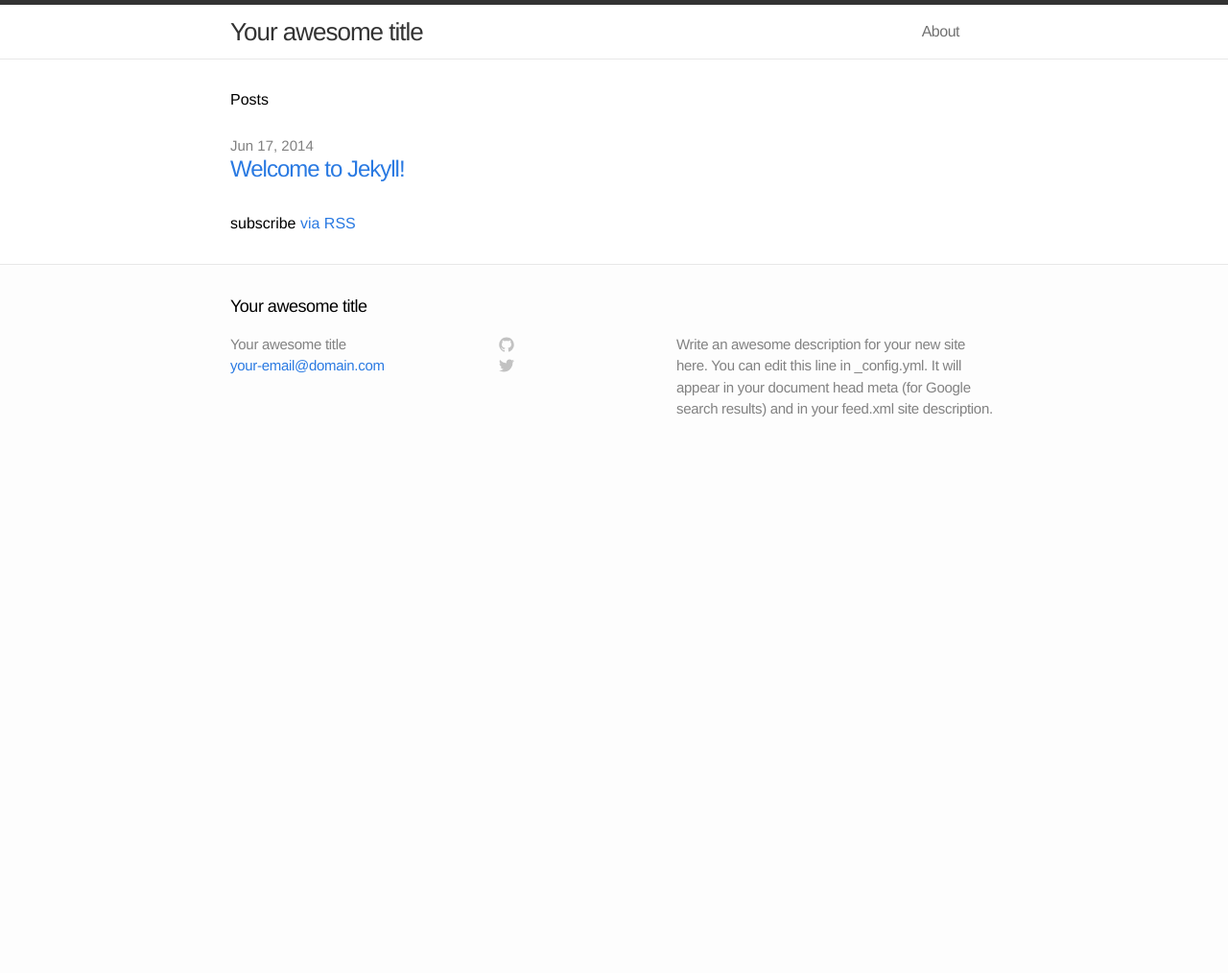
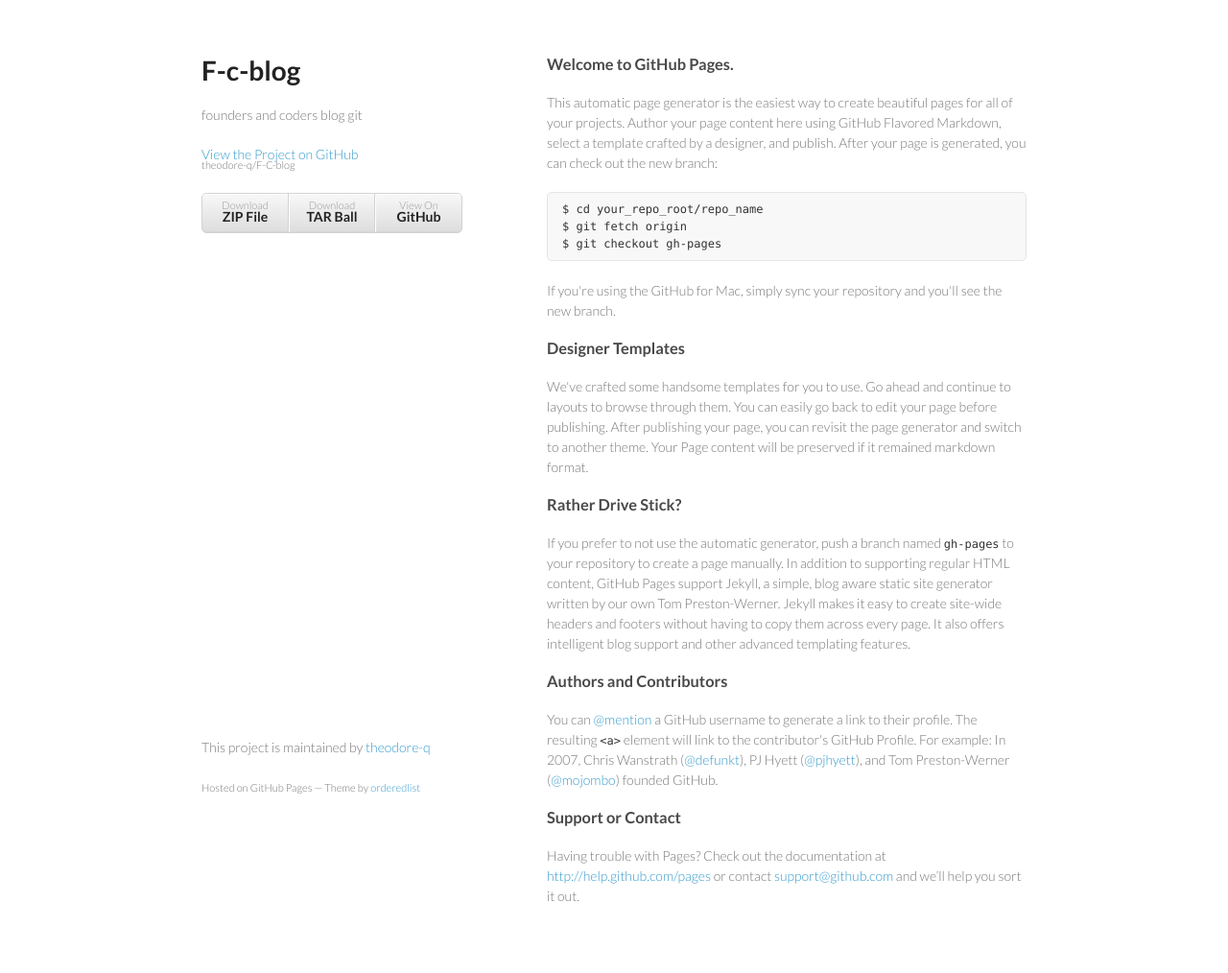
Before and after one commit to theodore-q/F-C-blog, a Jekyll site: the page index.html, which Jekyll copies as it is, in a window 1280 px wide. Shown: the whole page at 96% size. Built offline with Jekyll 4.4.1, drawn with Linux system fonts in a browser that asks for light colours; before the commit the page ends 900 px from its top, so only the background shows below that.

Commit message:
Create gh-pages branch via GitHub

```diff
--- a/index.html
+++ b/index.html
@@ -1,20 +1,71 @@
----
-layout: default
----
+<!doctype html>
+<html>
+  <head>
+    <meta charset="utf-8">
+    <meta http-equiv="X-UA-Compatible" content="chrome=1">
+    <title>F-c-blog by theodore-q</title>
 
-<div class="home">
+    <link rel="stylesheet" href="stylesheets/styles.css">
+    <link rel="stylesheet" href="stylesheets/pygment_trac.css">
+    <meta name="viewport" content="width=device-width, initial-scale=1, user-scalable=no">
+    <!--[if lt IE 9]>
+    <script src="//html5shiv.googlecode.com/svn/trunk/html5.js"></script>
+    <![endif]-->
+  </head>
+  <body>
+    <div class="wrapper">
+      <header>
+        <h1>F-c-blog</h1>
+        <p>founders and coders blog git</p>
 
-  <h1>Posts</h1>
+        <p class="view"><a href="https://github.com/theodore-q/F-C-blog">View the Project on GitHub <small>theodore-q/F-C-blog</small></a></p>
 
-  <ul class="posts">
-    {% for post in site.posts %}
-      <li>
-        <span class="post-date">{{ post.date | date: "%b %-d, %Y" }}</span>
-        <a class="post-link" href="{{ post.url | prepend: site.baseurl }}">{{ post.title }}</a>
-      </li>
-    {% endfor %}
-  </ul>
 
-  <p class="rss-subscribe">subscribe <a href="{{ "/feed.xml" | prepend: site.baseurl }}">via RSS</a></p>
+        <ul>
+          <li><a href="https://github.com/theodore-q/F-C-blog/zipball/master">Download <strong>ZIP File</strong></a></li>
+          <li><a href="https://github.com/theodore-q/F-C-blog/tarball/master">Download <strong>TAR Ball</strong></a></li>
+          <li><a href="https://github.com/theodore-q/F-C-blog">View On <strong>GitHub</strong></a></li>
+        </ul>
+      </header>
+      <section>
+        <h3>
+<a name="welcome-to-github-pages" class="anchor" href="#welcome-to-github-pages"><span class="octicon octicon-link"></span></a>Welcome to GitHub Pages.</h3>
 
-</div>
+<p>This automatic page generator is the easiest way to create beautiful pages for all of your projects. Author your page content here using GitHub Flavored Markdown, select a template crafted by a designer, and publish. After your page is generated, you can check out the new branch:</p>
+
+<pre><code>$ cd your_repo_root/repo_name
+$ git fetch origin
+$ git checkout gh-pages
+</code></pre>
+
+<p>If you're using the GitHub for Mac, simply sync your repository and you'll see the new branch.</p>
+
+<h3>
+<a name="designer-templates" class="anchor" href="#designer-templates"><span class="octicon octicon-link"></span></a>Designer Templates</h3>
+
+<p>We've crafted some handsome templates for you to use. Go ahead and continue to layouts to browse through them. You can easily go back to edit your page before publishing. After publishing your page, you can revisit the page generator and switch to another theme. Your Page content will be preserved if it remained markdown format.</p>
+
+<h3>
+<a name="rather-drive-stick" class="anchor" href="#rather-drive-stick"><span class="octicon octicon-link"></span></a>Rather Drive Stick?</h3>
+
+<p>If you prefer to not use the automatic generator, push a branch named <code>gh-pages</code> to your repository to create a page manually. In addition to supporting regular HTML content, GitHub Pages support Jekyll, a simple, blog aware static site generator written by our own Tom Preston-Werner. Jekyll makes it easy to create site-wide headers and footers without having to copy them across every page. It also offers intelligent blog support and other advanced templating features.</p>
+
+<h3>
+<a name="authors-and-contributors" class="anchor" href="#authors-and-contributors"><span class="octicon octicon-link"></span></a>Authors and Contributors</h3>
+
+<p>You can <a href="https://github.com/blog/821" class="user-mention">@mention</a> a GitHub username to generate a link to their profile. The resulting <code>&lt;a&gt;</code> element will link to the contributor's GitHub Profile. For example: In 2007, Chris Wanstrath (<a href="https://github.com/defunkt" class="user-mention">@defunkt</a>), PJ Hyett (<a href="https://github.com/pjhyett" class="user-mention">@pjhyett</a>), and Tom Preston-Werner (<a href="https://github.com/mojombo" class="user-mention">@mojombo</a>) founded GitHub.</p>
+
+<h3>
+<a name="support-or-contact" class="anchor" href="#support-or-contact"><span class="octicon octicon-link"></span></a>Support or Contact</h3>
+
+<p>Having trouble with Pages? Check out the documentation at <a href="http://help.github.com/pages">http://help.github.com/pages</a> or contact <a href="mailto:support@github.com">support@github.com</a> and we’ll help you sort it out.</p>
+      </section>
+      <footer>
+        <p>This project is maintained by <a href="https://github.com/theodore-q">theodore-q</a></p>
+        <p><small>Hosted on GitHub Pages &mdash; Theme by <a href="https://github.com/orderedlist">orderedlist</a></small></p>
+      </footer>
+    </div>
+    <script src="javascripts/scale.fix.js"></script>
+
+  </body>
+</html>
--- /dev/null
+++ b/javascripts/scale.fix.js
@@ -0,0 +1,17 @@
+var metas = document.getElementsByTagName('meta');
+var i;
+if (navigator.userAgent.match(/iPhone/i)) {
+  for (i=0; i<metas.length; i++) {
+    if (metas[i].name == "viewport") {
+      metas[i].content = "width=device-width, minimum-scale=1.0, maximum-scale=1.0";
+    }
+  }
+  document.addEventListener("gesturestart", gestureStart, false);
+}
+function gestureStart() {
+  for (i=0; i<metas.length; i++) {
+    if (metas[i].name == "viewport") {
+      metas[i].content = "width=device-width, minimum-scale=0.25, maximum-scale=1.6";
+    }
+  }
+}
--- /dev/null
+++ b/stylesheets/pygment_trac.css
@@ -0,0 +1,69 @@
+.highlight  { background: #ffffff; }
+.highlight .c { color: #999988; font-style: italic } /* Comment */
+.highlight .err { color: #a61717; background-color: #e3d2d2 } /* Error */
+.highlight .k { font-weight: bold } /* Keyword */
+.highlight .o { font-weight: bold } /* Operator */
+.highlight .cm { color: #999988; font-style: italic } /* Comment.Multiline */
+.highlight .cp { color: #999999; font-weight: bold } /* Comment.Preproc */
+.highlight .c1 { color: #999988; font-style: italic } /* Comment.Single */
+.highlight .cs { color: #999999; font-weight: bold; font-style: italic } /* Comment.Special */
+.highlight .gd { color: #000000; background-color: #ffdddd } /* Generic.Deleted */
+.highlight .gd .x { color: #000000; background-color: #ffaaaa } /* Generic.Deleted.Specific */
+.highlight .ge { font-style: italic } /* Generic.Emph */
+.highlight .gr { color: #aa0000 } /* Generic.Error */
+.highlight .gh { color: #999999 } /* Generic.Heading */
+.highlight .gi { color: #000000; background-color: #ddffdd } /* Generic.Inserted */
+.highlight .gi .x { color: #000000; background-color: #aaffaa } /* Generic.Inserted.Specific */
+.highlight .go { color: #888888 } /* Generic.Output */
+.highlight .gp { color: #555555 } /* Generic.Prompt */
+.highlight .gs { font-weight: bold } /* Generic.Strong */
+.highlight .gu { color: #800080; font-weight: bold; } /* Generic.Subheading */
+.highlight .gt { color: #aa0000 } /* Generic.Traceback */
+.highlight .kc { font-weight: bold } /* Keyword.Constant */
+.highlight .kd { font-weight: bold } /* Keyword.Declaration */
+.highlight .kn { font-weight: bold } /* Keyword.Namespace */
+.highlight .kp { font-weight: bold } /* Keyword.Pseudo */
+.highlight .kr { font-weight: bold } /* Keyword.Reserved */
+.highlight .kt { color: #445588; font-weight: bold } /* Keyword.Type */
+.highlight .m { color: #009999 } /* Literal.Number */
+.highlight .s { color: #d14 } /* Literal.String */
+.highlight .na { color: #008080 } /* Name.Attribute */
+.highlight .nb { color: #0086B3 } /* Name.Builtin */
+.highlight .nc { color: #445588; font-weight: bold } /* Name.Class */
+.highlight .no { color: #008080 } /* Name.Constant */
+.highlight .ni { color: #800080 } /* Name.Entity */
+.highlight .ne { color: #990000; font-weight: bold } /* Name.Exception */
+.highlight .nf { color: #990000; font-weight: bold } /* Name.Function */
+.highlight .nn { color: #555555 } /* Name.Namespace */
+.highlight .nt { color: #000080 } /* Name.Tag */
+.highlight .nv { color: #008080 } /* Name.Variable */
+.highlight .ow { font-weight: bold } /* Operator.Word */
+.highlight .w { color: #bbbbbb } /* Text.Whitespace */
+.highlight .mf { color: #009999 } /* Literal.Number.Float */
+.highlight .mh { color: #009999 } /* Literal.Number.Hex */
+.highlight .mi { color: #009999 } /* Literal.Number.Integer */
+.highlight .mo { color: #009999 } /* Literal.Number.Oct */
+.highlight .sb { color: #d14 } /* Literal.String.Backtick */
+.highlight .sc { color: #d14 } /* Literal.String.Char */
+.highlight .sd { color: #d14 } /* Literal.String.Doc */
+.highlight .s2 { color: #d14 } /* Literal.String.Double */
+.highlight .se { color: #d14 } /* Literal.String.Escape */
+.highlight .sh { color: #d14 } /* Literal.String.Heredoc */
+.highlight .si { color: #d14 } /* Literal.String.Interpol */
+.highlight .sx { color: #d14 } /* Literal.String.Other */
+.highlight .sr { color: #009926 } /* Literal.String.Regex */
+.highlight .s1 { color: #d14 } /* Literal.String.Single */
+.highlight .ss { color: #990073 } /* Literal.String.Symbol */
+.highlight .bp { color: #999999 } /* Name.Builtin.Pseudo */
+.highlight .vc { color: #008080 } /* Name.Variable.Class */
+.highlight .vg { color: #008080 } /* Name.Variable.Global */
+.highlight .vi { color: #008080 } /* Name.Variable.Instance */
+.highlight .il { color: #009999 } /* Literal.Number.Integer.Long */
+
+.type-csharp .highlight .k { color: #0000FF }
+.type-csharp .highlight .kt { color: #0000FF }
+.type-csharp .highlight .nf { color: #000000; font-weight: normal }
+.type-csharp .highlight .nc { color: #2B91AF }
+.type-csharp .highlight .nn { color: #000000 }
+.type-csharp .highlight .s { color: #A31515 }
+.type-csharp .highlight .sc { color: #A31515 }
--- /dev/null
+++ b/stylesheets/styles.css
@@ -0,0 +1,255 @@
+@import url(https://fonts.googleapis.com/css?family=Lato:300italic,700italic,300,700);
+
+body {
+  padding:50px;
+  font:14px/1.5 Lato, "Helvetica Neue", Helvetica, Arial, sans-serif;
+  color:#777;
+  font-weight:300;
+}
+
+h1, h2, h3, h4, h5, h6 {
+  color:#222;
+  margin:0 0 20px;
+}
+
+p, ul, ol, table, pre, dl {
+  margin:0 0 20px;
+}
+
+h1, h2, h3 {
+  line-height:1.1;
+}
+
+h1 {
+  font-size:28px;
+}
+
+h2 {
+  color:#393939;
+}
+
+h3, h4, h5, h6 {
+  color:#494949;
+}
+
+a {
+  color:#39c;
+  font-weight:400;
+  text-decoration:none;
+}
+
+a small {
+  font-size:11px;
+  color:#777;
+  margin-top:-0.6em;
+  display:block;
+}
+
+.wrapper {
+  width:860px;
+  margin:0 auto;
+}
+
+blockquote {
+  border-left:1px solid #e5e5e5;
+  margin:0;
+  padding:0 0 0 20px;
+  font-style:italic;
+}
+
+code, pre {
+  font-family:Monaco, Bitstream Vera Sans Mono, Lucida Console, Terminal;
+  color:#333;
+  font-size:12px;
+}
+
+pre {
+  padding:8px 15px;
+  background: #f8f8f8;
+  border-radius:5px;
+  border:1px solid #e5e5e5;
+  overflow-x: auto;
+}
+
+table {
+  width:100%;
+  border-collapse:collapse;
+}
+
+th, td {
+  text-align:left;
+  padding:5px 10px;
+  border-bottom:1px solid #e5e5e5;
+}
+
+dt {
+  color:#444;
+  font-weight:700;
+}
+
+th {
+  color:#444;
+}
+
+img {
+  max-width:100%;
+}
+
+header {
+  width:270px;
+  float:left;
+  position:fixed;
+}
+
+header ul {
+  list-style:none;
+  height:40px;
+
+  padding:0;
+
+  background: #eee;
+  background: -moz-linear-gradient(top, #f8f8f8 0%, #dddddd 100%);
+  background: -webkit-gradient(linear, left top, left bottom, color-stop(0%,#f8f8f8), color-stop(100%,#dddddd));
+  background: -webkit-linear-gradient(top, #f8f8f8 0%,#dddddd 100%);
+  background: -o-linear-gradient(top, #f8f8f8 0%,#dddddd 100%);
+  background: -ms-linear-gradient(top, #f8f8f8 0%,#dddddd 100%);
+  background: linear-gradient(top, #f8f8f8 0%,#dddddd 100%);
+
+  border-radius:5px;
+  border:1px solid #d2d2d2;
+  box-shadow:inset #fff 0 1px 0, inset rgba(0,0,0,0.03) 0 -1px 0;
+  width:270px;
+}
+
+header li {
+  width:89px;
+  float:left;
+  border-right:1px solid #d2d2d2;
+  height:40px;
+}
+
+header ul a {
+  line-height:1;
+  font-size:11px;
+  color:#999;
+  display:block;
+  text-align:center;
+  padding-top:6px;
+  height:40px;
+}
+
+strong {
+  color:#222;
+  font-weight:700;
+}
+
+header ul li + li {
+  width:88px;
+  border-left:1px solid #fff;
+}
+
+header ul li + li + li {
+  border-right:none;
+  width:89px;
+}
+
+header ul a strong {
+  font-size:14px;
+  display:block;
+  color:#222;
+}
+
+section {
+  width:500px;
+  float:right;
+  padding-bottom:50px;
+}
+
+small {
+  font-size:11px;
+}
+
+hr {
+  border:0;
+  background:#e5e5e5;
+  height:1px;
+  margin:0 0 20px;
+}
+
+footer {
+  width:270px;
+  float:left;
+  position:fixed;
+  bottom:50px;
+}
+
+@media print, screen and (max-width: 960px) {
+
+  div.wrapper {
+    width:auto;
+    margin:0;
+  }
+
+  header, section, footer {
+    float:none;
+    position:static;
+    width:auto;
+  }
+
+  header {
+    padding-right:320px;
+  }
+
+  section {
+    border:1px solid #e5e5e5;
+    border-width:1px 0;
+    padding:20px 0;
+    margin:0 0 20px;
+  }
+
+  header a small {
+    display:inline;
+  }
+
+  header ul {
+    position:absolute;
+    right:50px;
+    top:52px;
+  }
+}
+
+@media print, screen and (max-width: 720px) {
+  body {
+    word-wrap:break-word;
+  }
+
+  header {
+    padding:0;
+  }
+
+  header ul, header p.view {
+    position:static;
+  }
+
+  pre, code {
+    word-wrap:normal;
+  }
+}
+
+@media print, screen and (max-width: 480px) {
+  body {
+    padding:15px;
+  }
+
+  header ul {
+    display:none;
+  }
+}
+
+@media print {
+  body {
+    padding:0.4in;
+    font-size:12pt;
+    color:#444;
+  }
+}
```
Also changed, not shown: params.json (added, +1 -0 lines).
